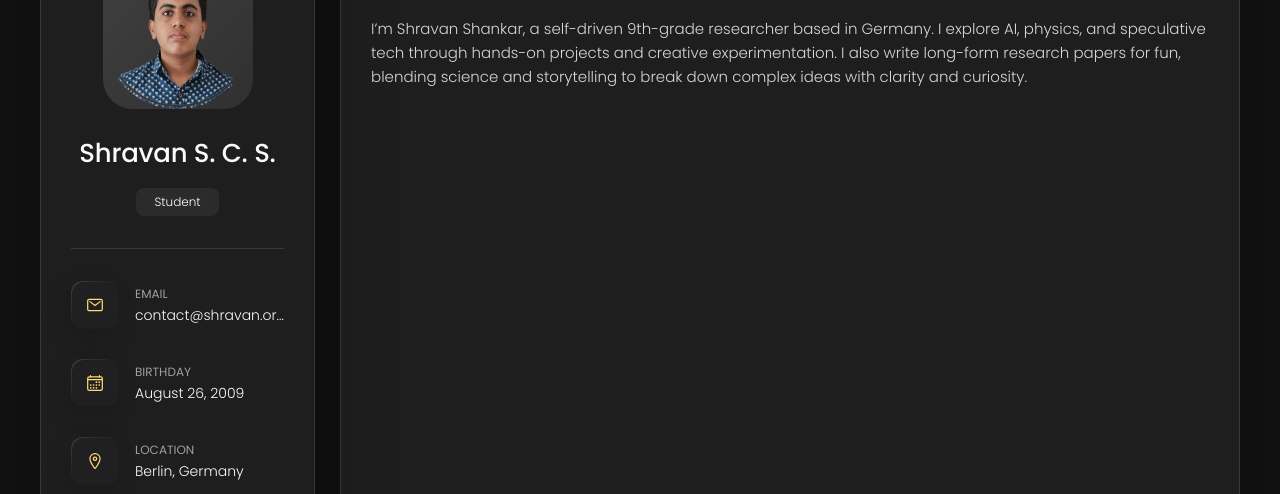
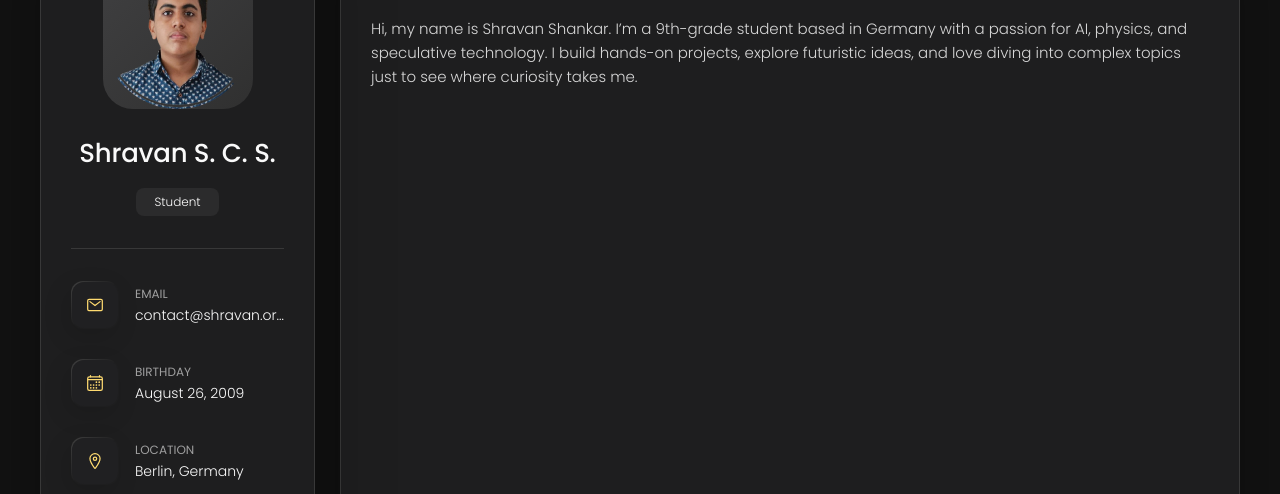
Before and after one commit to ShravanShankarCS/shravan.org, a plain HTML site: page index.html in a window 1280 px wide. Shown: the part 187-681 px from the top of the page. Drawn offline with nearby package versions, Linux system fonts and the light colour scheme.

Commit message:
Update index.html

```diff
--- a/index.html
+++ b/index.html
@@ -185,8 +185,8 @@ v<!DOCTYPE html>
         </header>
 
         <section class="about-text">
-          <p>I’m Shravan Shankar, a self-driven 9th-grade researcher based in Germany. I explore AI, physics, and speculative tech through hands-on projects and creative experimentation. I also write long-form research papers for fun, blending science and storytelling to break down complex ideas with clarity and curiosity.</p>
-        </section>
+          <p>Hi, my name is Shravan Shankar. I’m a 9th-grade student based in Germany with a passion for AI, physics, and speculative technology. I build hands-on projects, explore futuristic ideas, and love diving into complex topics just to see where curiosity takes me.</p>
+	</section>
 
 
         <!--
```
